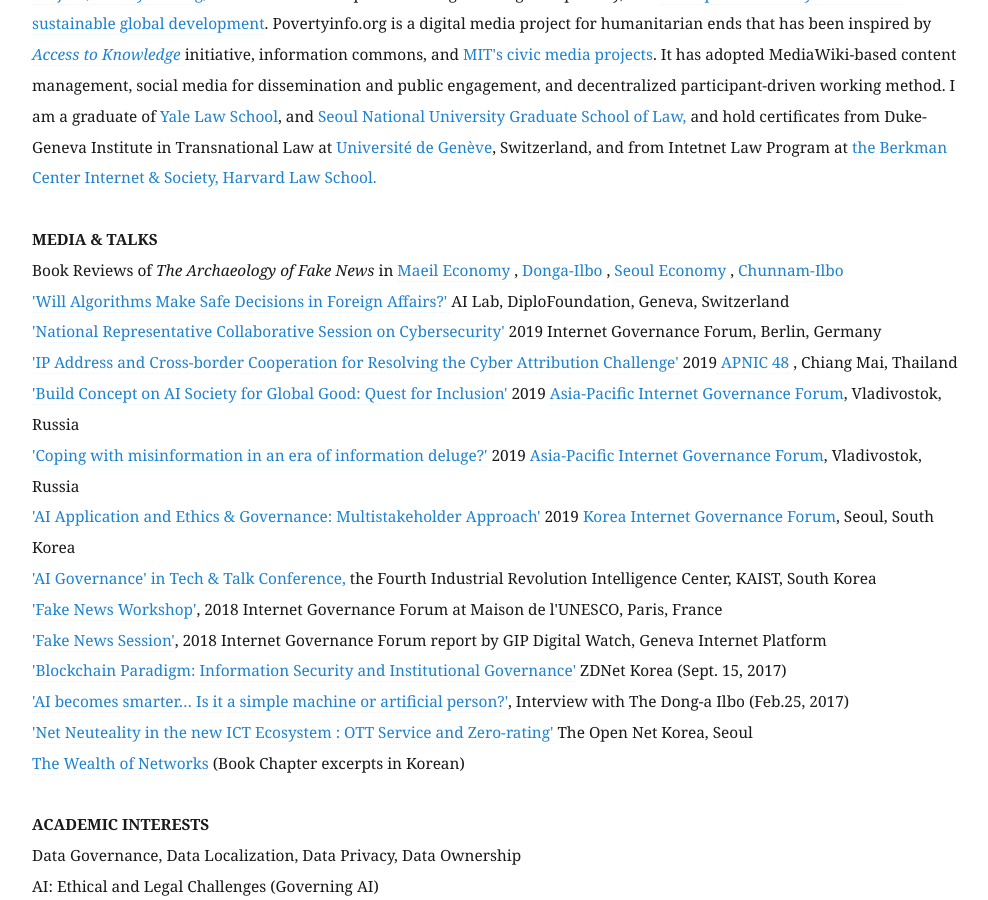
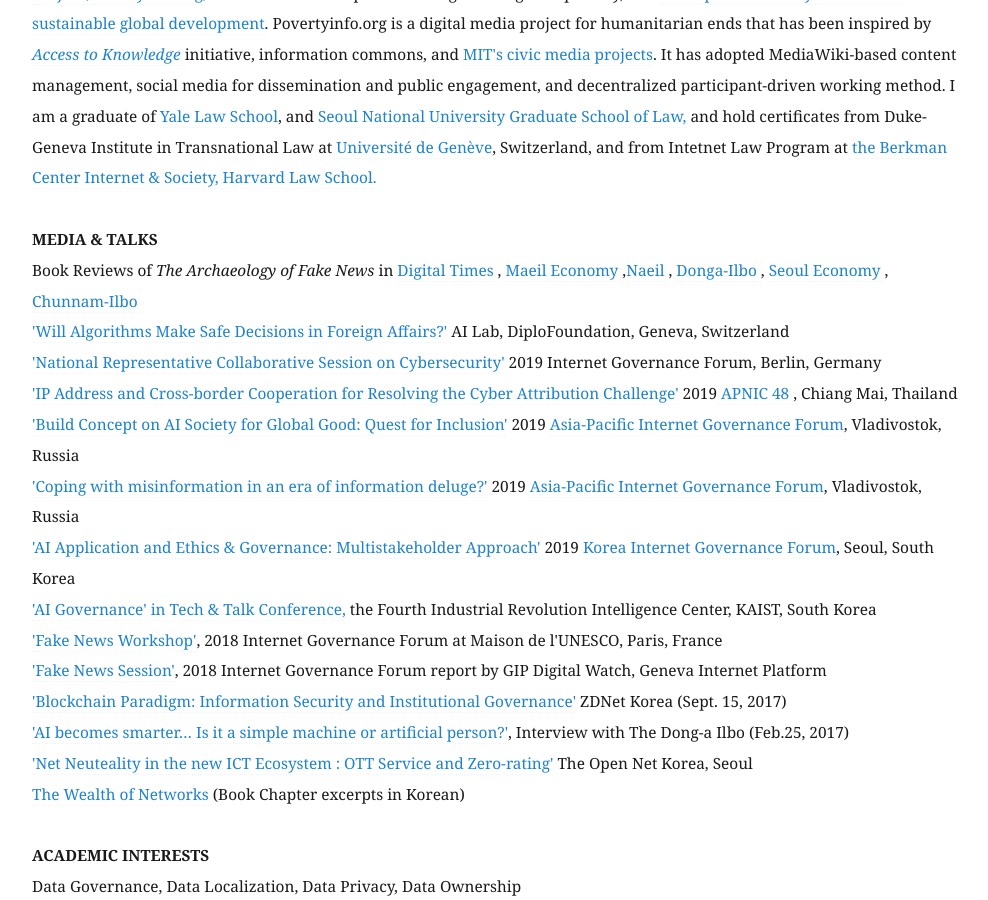
Before and after one commit to eunchangchoi/eunchangchoi.github.io, a Jekyll site: the page built from index.md, in a window 1280 px wide and 900 px high, scrolled down 1741 px. Shown: the whole window, without its empty margins (68-1056 px from the left). Built offline with Jekyll 4.4.1, drawn with Linux system fonts in a browser that asks for light colours.

Commit message:
Update index.md

```diff
--- a/index.md
+++ b/index.md
@@ -27,7 +27,7 @@
    <br>
 
  <strong> MEDIA & TALKS </strong> <br>
- Book Reviews of <i>The Archaeology of Fake News</i> in <a href="https://www.mk.co.kr/news/culture/view/2020/02/155878"> Maeil Economy </a>, <a href="http://www.donga.com/news/article/all/20200216/99724450/1"> Donga-Ilbo </a>, <a href="https://www.sedaily.com/NewsVIew/1YYX4ZYYI0"> Seoul Economy </a>,<a href="https://jnilbo.com/2020/02/20/2020022015101829561"> Chunnam-Ilbo </a> <br>
+ Book Reviews of <i>The Archaeology of Fake News</i> in <a href="http://www.dt.co.kr/contents.html?article_no=2020030302103869061001"> Digital Times </a>, <a href="https://www.mk.co.kr/news/culture/view/2020/02/155878"> Maeil Economy </a>,<a href="https://www.naeil.com/news_view/?id_art=341418">Naeil </a>, <a href="http://www.donga.com/news/article/all/20200216/99724450/1"> Donga-Ilbo </a>, <a href="https://www.sedaily.com/NewsVIew/1YYX4ZYYI0"> Seoul Economy </a>,<a href="https://jnilbo.com/2020/02/20/2020022015101829561"> Chunnam-Ilbo </a> <br>
  <a href="https://www.diplomacy.edu/blog/will-algorithms-make-safe-decisions-foreign-affairs"> 'Will Algorithms Make Safe Decisions in Foreign Affairs?' </a> AI Lab, DiploFoundation, Geneva, Switzerland <br>
 <a href="https://www.youtube.com/watch?v=nsZJaB3fx0E&feature=youtu.be&t=1689">'National Representative Collaborative Session on Cybersecurity'</a> 2019 Internet Governance Forum, Berlin, Germany <br>
 <a href="https://youtu.be/uRsC_ypHGCg?t=1336">'IP Address and Cross-border Cooperation for Resolving the Cyber Attribution Challenge'</a> 2019<a href="https://conference.apnic.net/48/program/schedule/#/day/6/cooperation-sig"> APNIC 48 </a>, Chiang Mai, Thailand<br>
```
